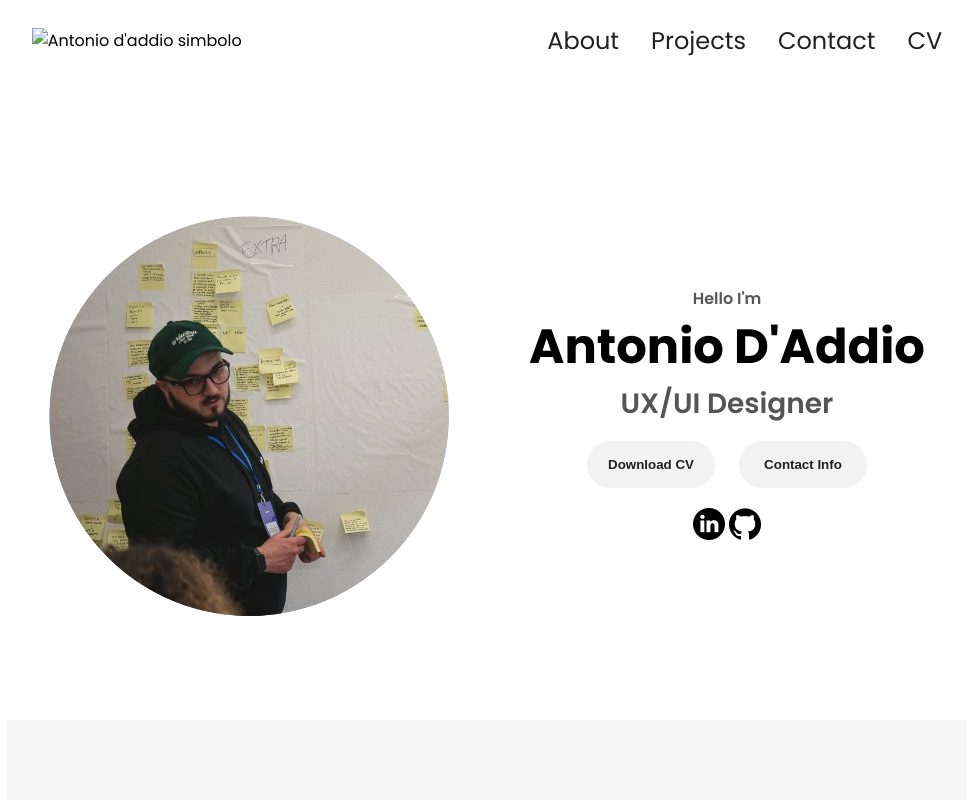
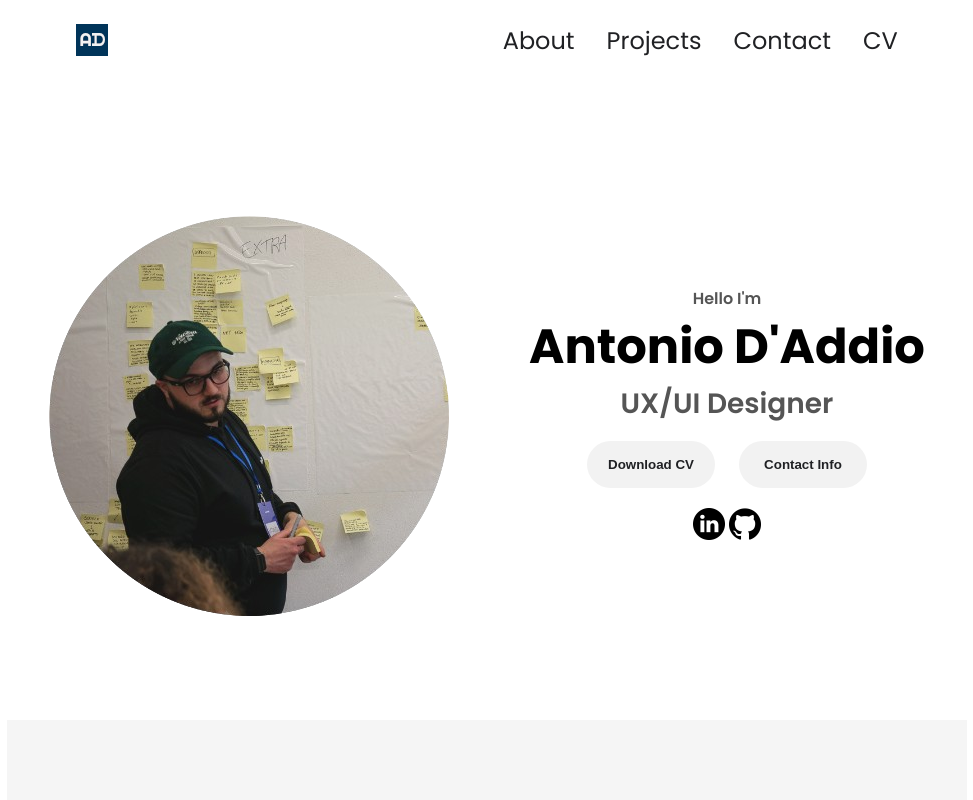
Before and after one commit to AntoUXUI/MyPortfolio, a plain HTML site: page index.html in a window 1280 px wide. Shown: the top 800 px of the page, without its empty margins (153-1126 px from the left). Drawn offline with Linux system fonts and the light colour scheme; the site is published under a folder, as on GitHub Pages, so addresses that start at the root find nothing.

Commit message:
Update index.html

```diff
--- a/index.html
+++ b/index.html
@@ -13,7 +13,7 @@
 <body>
     <!-- Navigation Bar -->
     <nav id="desktop-nav">
-        <img src="/Asset/img/AD32px.png" alt="Antonio d'addio simbolo">
+        <img src="./Asset/img/AD32px.png"alt="Antonio d'addio simbolo">
         <div>
             <ul class="nav-links">
                 <li><a href="#about">About</a></li>
```
